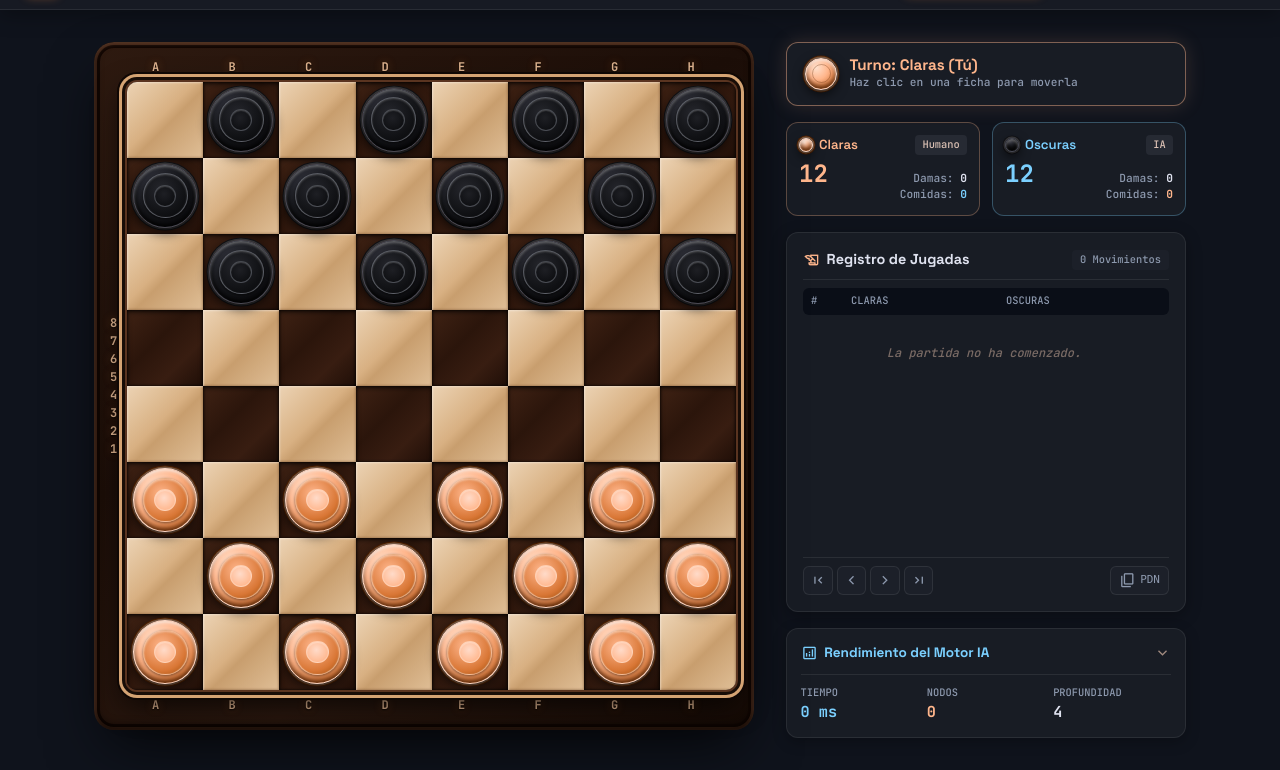
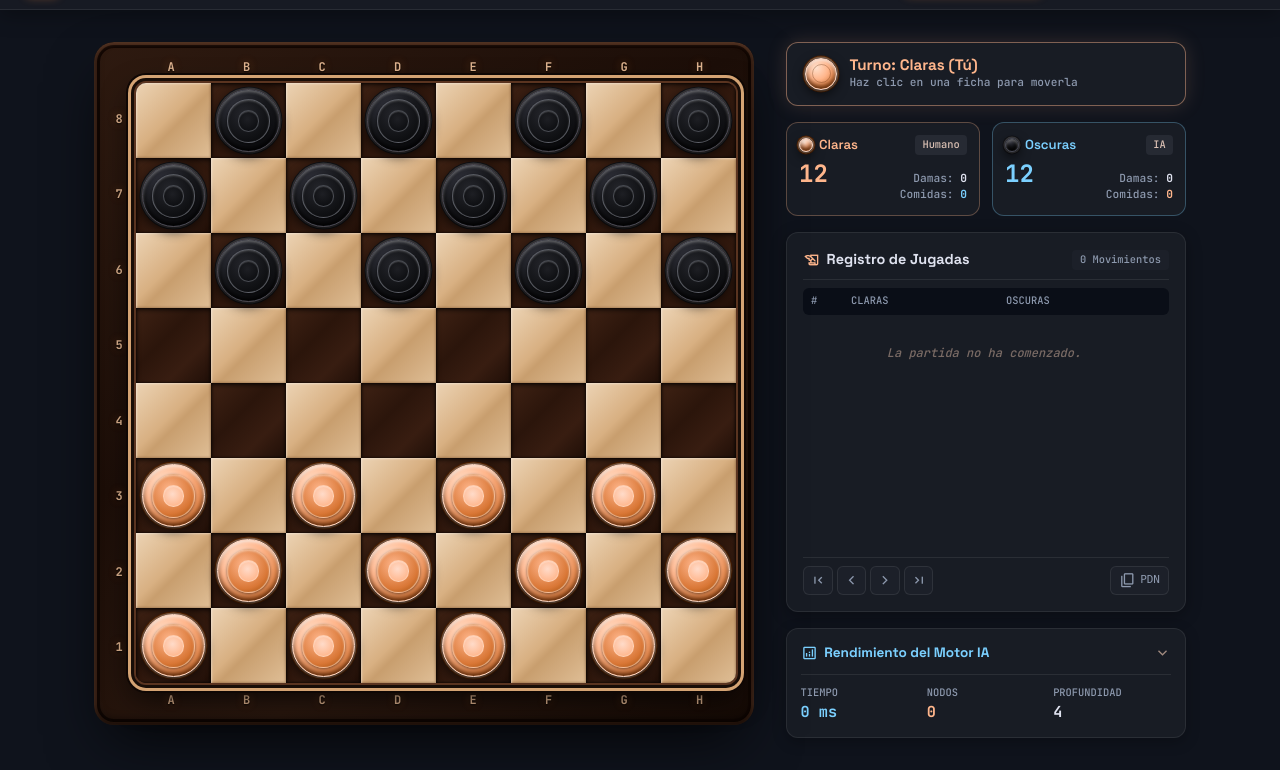
Before and after one commit to AlambritoAFK/damasChinas_ia, a plain HTML site: page frontend/index.html in a window 1280 px wide. Shown: the part 53-823 px from the top of the page. Drawn offline with nearby package versions, Linux system fonts and the light colour scheme; a script that the page names is missing.

Commit message:
fix(frontend): alinear coordenadas verticales exactamente con cada fila del tablero

```diff
--- a/frontend/css/board.css
+++ b/frontend/css/board.css
@@ -44,27 +44,43 @@
   color: #e0b48f;
   text-shadow: 0 1px 2px rgba(0, 0, 0, 0.9), 0 0 8px rgba(217, 119, 54, 0.35);
   letter-spacing: 0.12em;
-  padding: 0 0.5rem;
-  margin-bottom: 0.25rem;
+  margin-left: 1.5rem;
+  margin-bottom: 0.35rem;
 }
 
 .board-coords-h.coords-bottom {
-  margin-top: 0.25rem;
+  margin-top: 0.35rem;
   margin-bottom: 0;
+  margin-left: 1.5rem;
+}
+
+.board-middle-wrapper {
+  display: flex;
+  align-items: stretch;
+  width: 100%;
 }
 
 .board-coords-v {
-  display: flex;
-  flex-direction: column;
-  justify-content: space-around;
+  display: grid;
+  grid-template-rows: repeat(8, 1fr);
+  align-items: center;
+  justify-items: center;
   font-family: 'JetBrains Mono', monospace;
   font-size: 0.75rem;
   font-weight: 700;
   color: #e0b48f;
   text-shadow: 0 1px 2px rgba(0, 0, 0, 0.9), 0 0 8px rgba(217, 119, 54, 0.35);
+  width: 1.5rem;
+  padding-right: 0.35rem;
+  user-select: none;
+  flex-shrink: 0;
+}
+
+.board-coords-v span {
+  display: flex;
+  align-items: center;
+  justify-content: center;
   height: 100%;
-  padding-right: 0.5rem;
-  user-select: none;
 }
 
 /* ==========================================================================
@@ -77,6 +93,8 @@
   grid-template-rows: repeat(8, 1fr);
   aspect-ratio: 1 / 1;
   width: 100%;
+  flex: 1;
+  min-width: 0;
   border-radius: 0.75rem;
   overflow: hidden;
   box-shadow: inset 0 0 16px rgba(0, 0, 0, 0.9),
--- a/frontend/index.html
+++ b/frontend/index.html
@@ -139,7 +139,7 @@
             <span>A</span><span>B</span><span>C</span><span>D</span><span>E</span><span>F</span><span>G</span><span>H</span>
           </div>
 
-          <div class="flex items-center w-full">
+          <div class="board-middle-wrapper">
             <!-- Coordenadas Izquierdas (8 - 1) -->
             <div class="board-coords-v" aria-hidden="true">
               <span>8</span><span>7</span><span>6</span><span>5</span><span>4</span><span>3</span><span>2</span><span>1</span>
```
